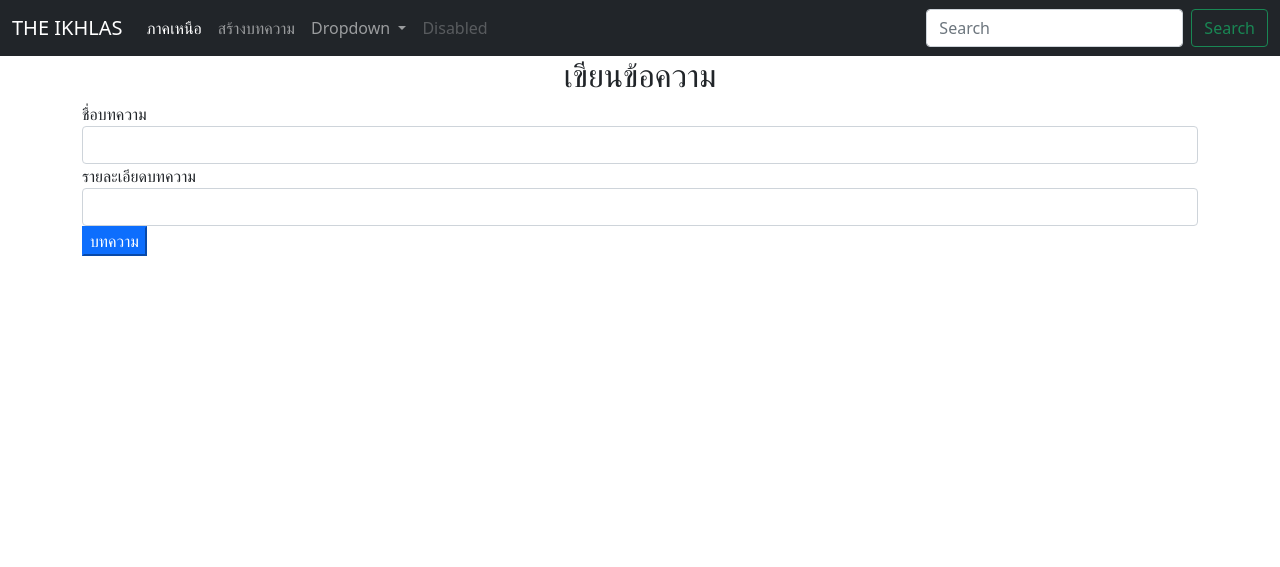
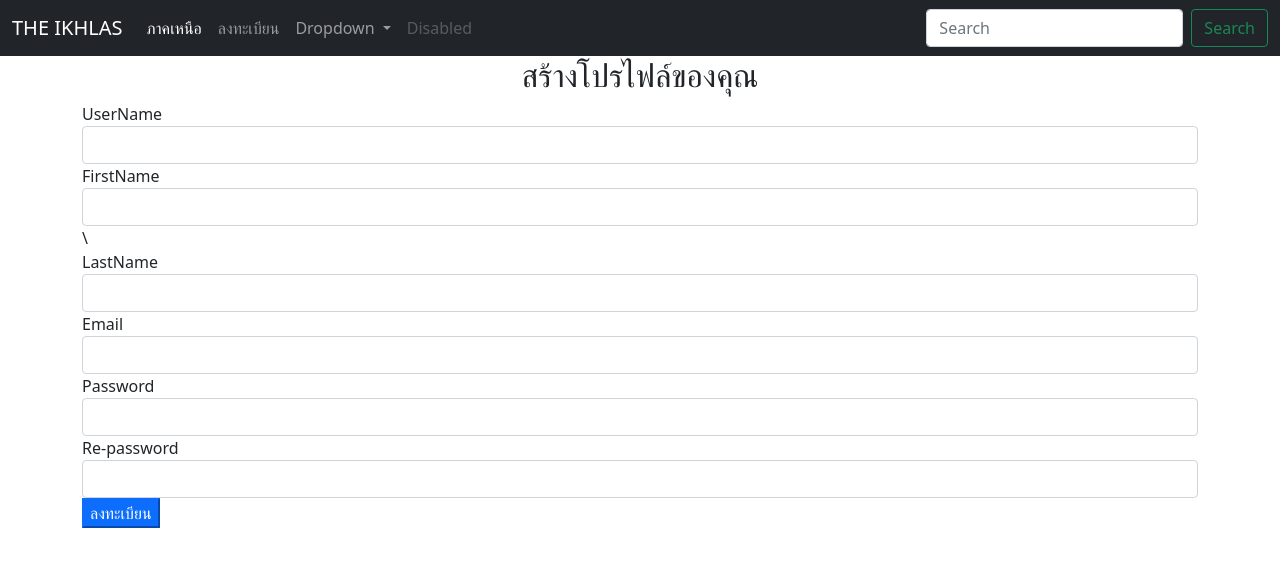
Before and after one commit to ArifYacop/blog_website, a Django app: page /createForm in a window 1280 px wide. Shown: the top 567 px of the page. Run offline with Django 3.2, Linux system fonts and the light colour scheme; some libraries are stand-ins or nearby versions.

Commit message:
create form for user

```diff
--- a/blog/models.py
+++ b/blog/models.py
@@ -3,4 +3,4 @@ from django.db import models
 # Create your models here.
 class post(models.Model):
     name=models.CharField(max_length=200)
-    desc=models.TextField()
+    desc=models.CharField(max_length=200)
--- a/blog/views.py
+++ b/blog/views.py
@@ -1,16 +1,12 @@
 from django.shortcuts import render
-
+from .models import post
+from django.contrib.auth.models import User
 # Create your views here.
 def Home (request):
-    tags=['mother','father','brother','sister']
-    rating=4
-    return render (request,'index.html',
-    {
-        'name':'THE IKHLAS',
-        'author':'ARIF YACOP',
-        'tags':tags,
-        'rating':rating
-        })
+    #query data from models
+    data=post.objects.all()
+    return render(request,'index.html',{'posts':data})
+
 
 def page1 (request):
     return render (request,'page1.html')
@@ -19,6 +15,18 @@ def createForm (request):
     return render (request,'form.html')
 
 def addblog (request):
-    name=request.GET['name']
-    description=request.GET['description']
-    return render (request,'result.html',{'name':name,'description':description})
+    username=request.POST['username']
+    firstname=request.POST['firstname']
+    lastname=request.POST['lastname']
+    email=request.POST['email']
+    password=request.POST['password']
+    repassword=request.POST['re-password']
+
+    user=User.objects.create_user(
+        username=username,
+        password=password,
+        first_name=firstname,
+        last_name=lastname
+        )
+    user.save()
+    return render (request,'result.html')
--- a/templates/form.html
+++ b/templates/form.html
@@ -3,17 +3,33 @@
 
 {% block content %}
 
-<h2 align="center">เขียนข้อความ</h2>
-<form action="addform"method="GET">
+<h2 align="center">สร้างโปรไฟล์ของคุณ</h2>
+<form action="addform"method="POST">
     {% csrf_token %}
     <div class ="form-group">
-        <label for="">ชื่อบทความ</label>
-        <input type="text" class="form-control" name="name">
+        <label for="">UserName</label>
+        <input type="text" class="form-control" name="username">
      </div>
      <div class="form-group">
-         <label for="">รายละเอียดบทความ</label>
-         <input type="text" class="form-control" name="description">
-     </div>
-     <input type="submit" value="บทความ" class="bts btn-primary">
+         <label for="">FirstName</label>
+         <input type="text" class="form-control" name="firstname">
+     </div>\
+     <div class="form-group">
+        <label for="">LastName</label>
+        <input type="text" class="form-control" name="lastname">
+    </div>
+    <div class="form-group">
+        <label for="">Email</label>
+        <input type="email" class="form-control" name="email">
+    </div>
+    <div class="form-group">
+        <label for="">Password</label>
+        <input type="password" class="form-control" name="password">
+    </div>
+    <div class="form-group">
+        <label for="">Re-password</label>
+        <input type="password" class="form-control" name="re-password">
+    </div>
+     <input type="submit" value="ลงทะเบียน" class="bts btn-primary">
 </form>
 {% endblock %}
--- a/templates/layout.html
+++ b/templates/layout.html
@@ -22,7 +22,7 @@
                 <a class="nav-link active" aria-current="page" href="page1">ภาคเหนือ</a>
               </li>
               <li class="nav-item">
-                <a class="nav-link" href="createForm">สร้างบทความ</a>
+                <a class="nav-link" href="createForm">ลงทะเบียน</a>
               </li>
               <li class="nav-item dropdown">
                 <a class="nav-link dropdown-toggle" href="#" id="navbarDropdown" role="button" data-bs-toggle="dropdown" aria-expanded="false">
```
Also changed, not shown: templates/index.html (+20 -16 lines), blog/migrations/0001_initial.py, blog/migrations/0004_auto_20210308_1328.py (added).
